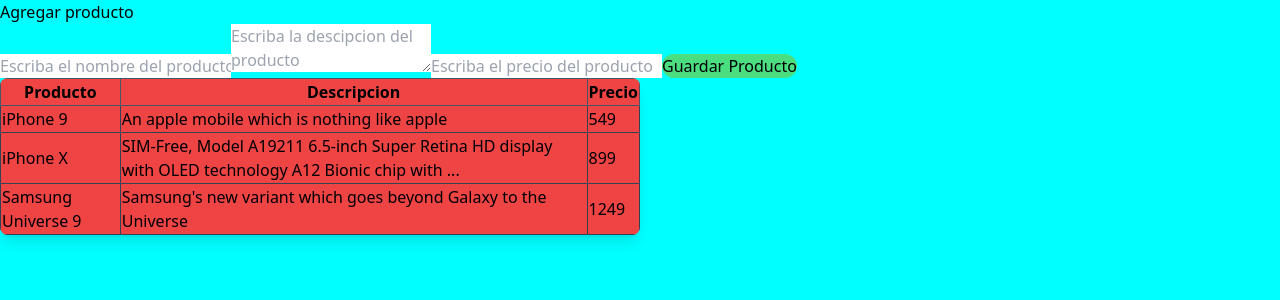
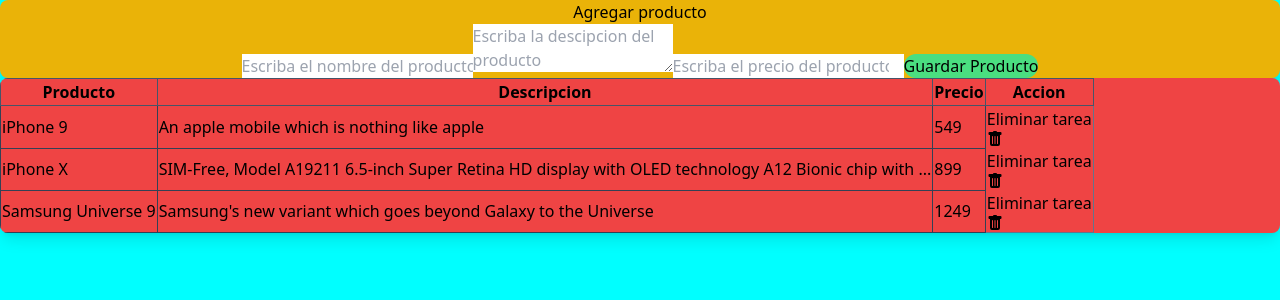
Before and after one commit to rocha732/minimarket-plantilla, a React (Create React App) app: page / in a window 1280 px wide. Shown: the top 300 px of the page. Built offline with nearby package versions, Linux system fonts and the light colour scheme.

Commit message:
se agrego la funcion de elminar items y tambien la funcion de crear id de los productos

```diff
--- a/src/AgregarProductos.js
+++ b/src/AgregarProductos.js
@@ -7,21 +7,27 @@
   const handleSubmit = (e) => {
     e.preventDefault();
     createProduct(title, description, price);
+    setTitle("");
+    setPrice(0);
+    setDescription("");
   };
 
   return (
-    <div className="flex-1">
+    <div className="flex-1 overflow-auto h-80  md:w-auto sm:w-1/2 bg-yellow-500 shadow-lg rounded-lg justify-items-center ">
       <h1>Agregar producto</h1>
       <form onSubmit={handleSubmit}>
         <input
+        value={title}
           placeholder="Escriba el nombre del producto"
           onChange={(e) => setTitle(e.target.value)}
         />
         <textarea
+        value={description}
           placeholder="Escriba la descipcion del producto"
           onChange={(e) => setDescription(e.target.value)}
         />
         <input
+        value={price} type="number"
           placeholder="Escriba el precio del producto"
           onChange={(e) => setPrice(e.target.value)}
         />
--- a/src/App.js
+++ b/src/App.js
@@ -16,13 +16,18 @@
         title,
         description,
         price,
+        id: products.length + 1,
       },
     ]);
   }
+  function deleteProduct(productsID){
+    setProducts(products.filter((products) => products.id !== productsID))
+  }
+
   return (
     <div className="md:flex sm:flex-col">
-      <AgregarProductos createProduct={createProduct}/>
-      <ListaProductos products={products}/>
+      <AgregarProductos createProduct={createProduct} />
+      <ListaProductos products={products} deleteProduct={deleteProduct}/>
     </div>
   );
 }
--- a/src/ListaProductos.js
+++ b/src/ListaProductos.js
@@ -1,23 +1,26 @@
+import { BsFillTrashFill } from "react-icons/bs";
 
-function ListaProductos({products}) {
+function ListaProductos({ products , deleteProduct }) {
   return (
-    <div className="flex-1 overflow-auto h-80  sm:w-auto md:w-1/2 bg-red-500 shadow-lg rounded-lg">
+    <div className="flex-1 overflow-auto h-80  md:w-auto sm:w-1/2 bg-red-500 shadow-lg rounded-lg">
       <table className="table-auto border-collapse border border-slate-500  rounded-lg ">
         <thead className="text-center">
           <tr>
             <th className="border border-slate-600">Producto</th>
             <th className="border border-slate-600">Descripcion</th>
             <th className="border border-slate-600">Precio</th>
+            <th className="border border-slate-600">Accion</th>
           </tr>
         </thead>
         <tbody className=" ">
           {products.map((products) => (
             <tr key={products.id}>
               <td className="border border-slate-700">{products.title}</td>
-              <td className="border border-slate-700">
-                {products.description}
+              <td className="border border-slate-700">{products.description}</td>
+              <td className="border border-slate-700">{products.price}</td>
+              <td>
+                <button onClick={() => deleteProduct(products.id)}>Eliminar tarea <BsFillTrashFill /></button>
               </td>
-              <td className="border border-slate-700">{products.price}</td>
             </tr>
           ))}
         </tbody>
```
